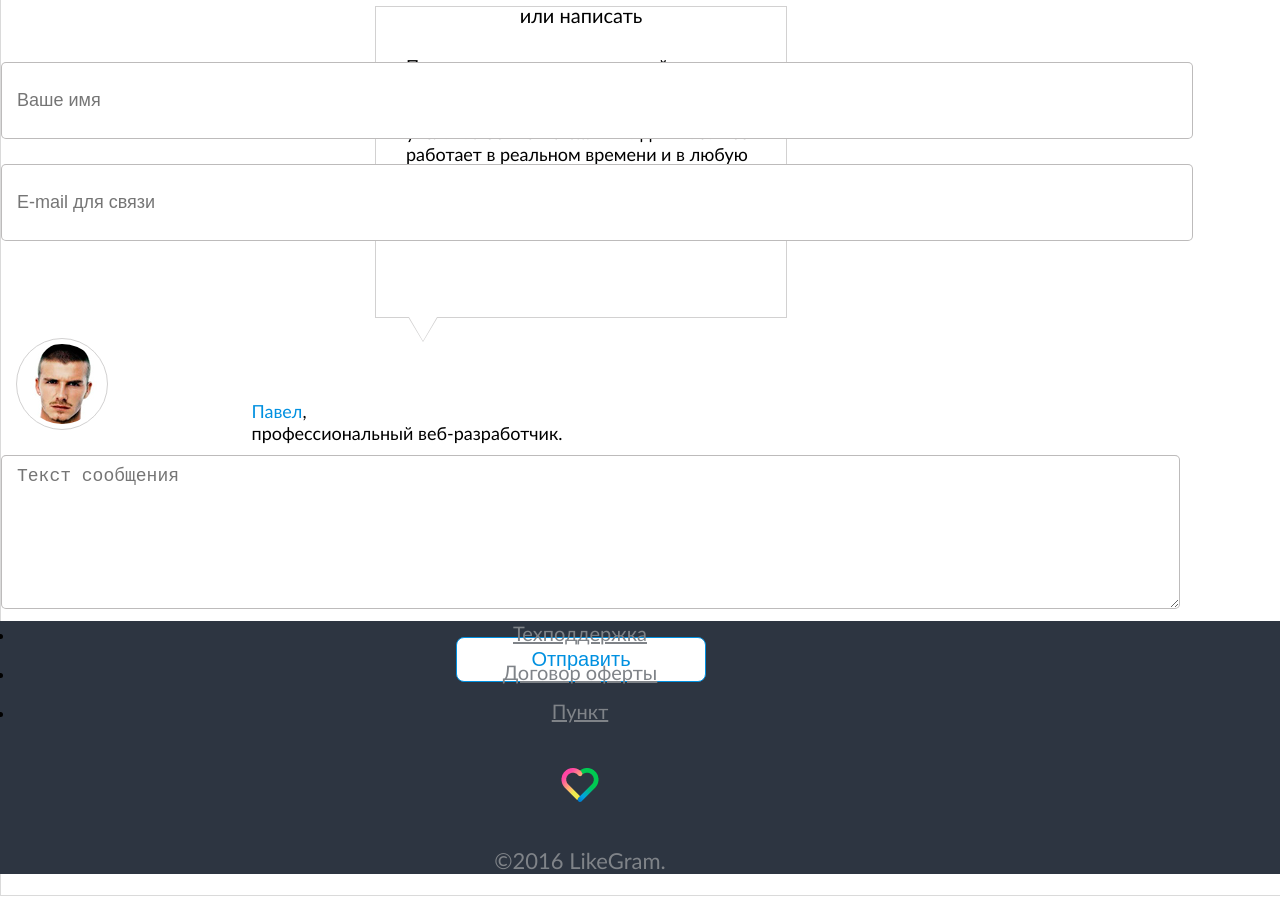
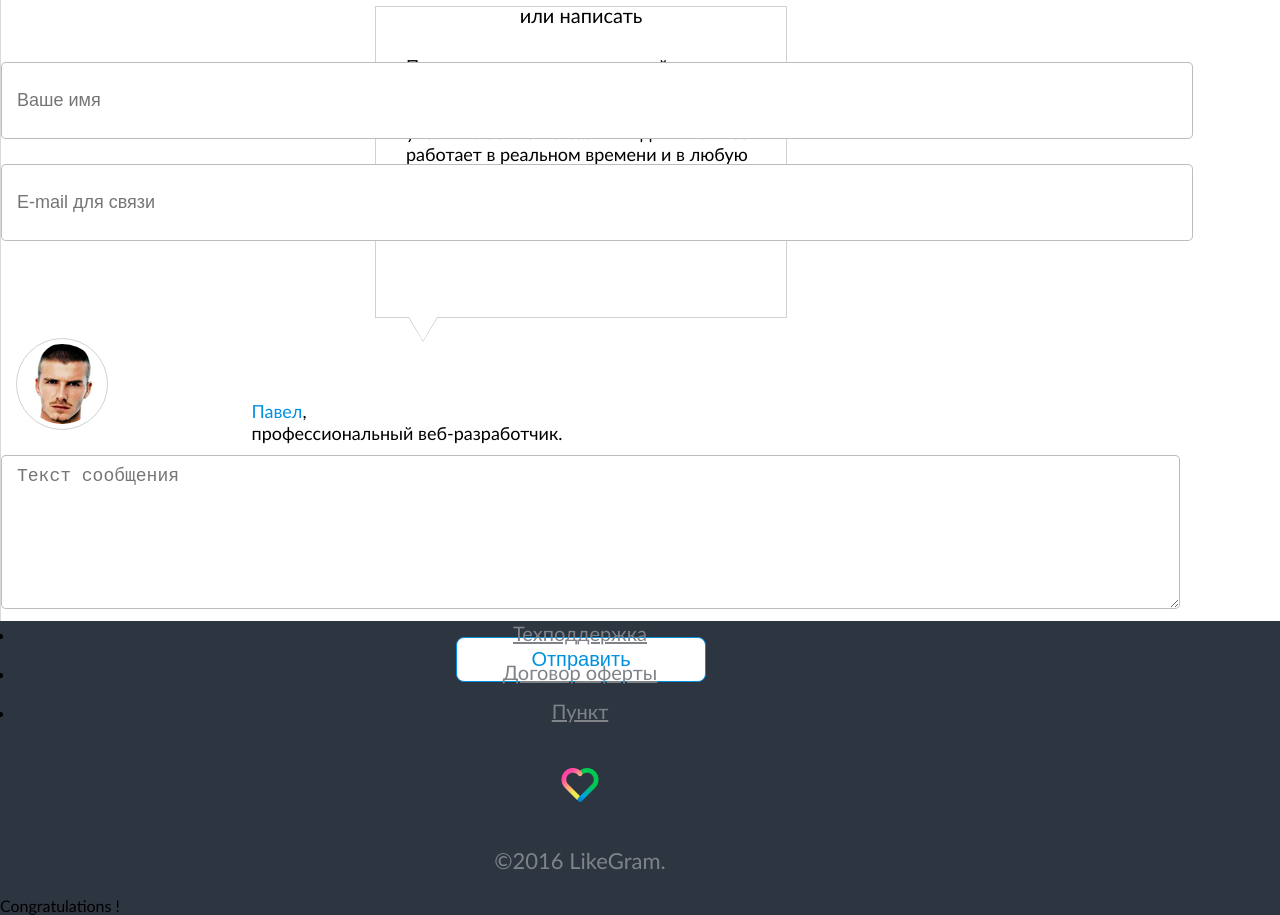
Before and after one commit to Alex273/LikeGram, a plain HTML site: page index.html in a window 1280 px wide. Shown: the part 6402-7317 px from the top of the page. Drawn offline with nearby package versions, Linux system fonts and the light colour scheme; some packages are replaced by stand-ins of ours; no server answers.

Commit message:
Update index.html

```diff
--- a/index.html
+++ b/index.html
@@ -451,6 +451,7 @@
 		  </div>
 	  </div>
 	</div>
+	<div>Congratulations !</div>
 </footer>
 </div>
     <!-- jQuery (necessary for Bootstrap's JavaScript plugins) -->
```
